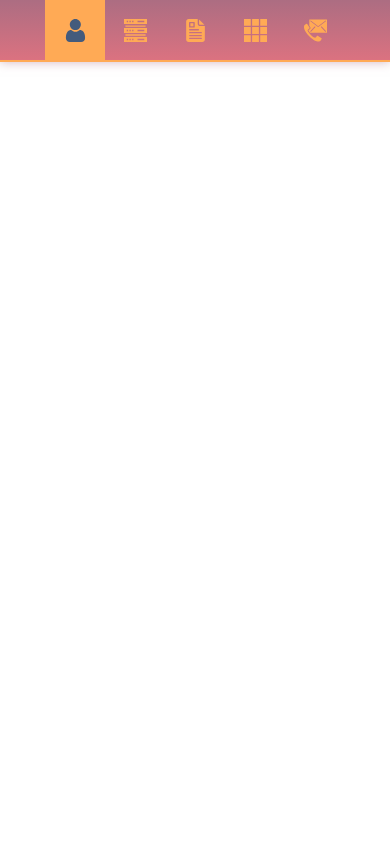
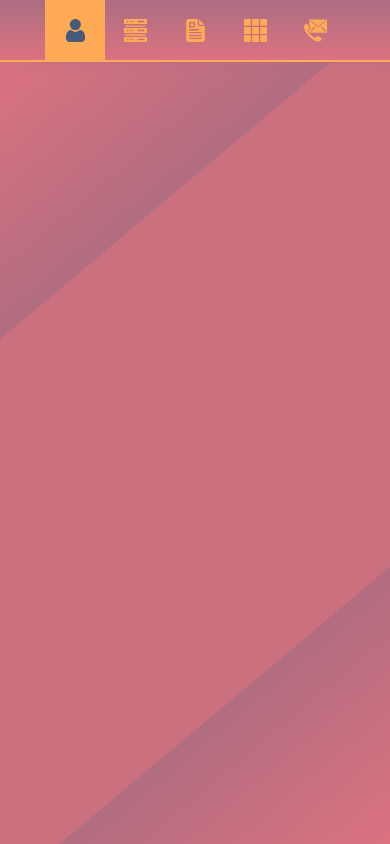
Before and after one commit to diglopes/my-portfolio, a website: page index.html in a window 390 px wide. Drawn offline with Linux system fonts and the light colour scheme.

Commit message:
Add gradient background to main

```diff
--- a/assets/styles/generic.css
+++ b/assets/styles/generic.css
@@ -15,3 +15,13 @@ a {
 li {
   list-style: none;
 }
+
+.wrapper {
+  display: flex;
+}
+
+@media screen and (max-width: 500px) {
+  .wrapper {
+    flex-direction: column;
+  }
+}
--- a/assets/styles/main.css
+++ b/assets/styles/main.css
@@ -8,6 +8,7 @@
   border-right: 2px solid var(--clr-secondary);
   box-shadow: 0px 0px 10px rgba(172, 109, 130, 0.5);
   width: 70px;
+  z-index: 999;
 }
 
 .nav-item {
@@ -31,7 +32,7 @@
   fill: var(--clr-base-dark);
 }
 
-@media screen and (max-width: 600px) {
+@media screen and (max-width: 500px) {
   .header {
     height: 100%;
     width: 100%;
@@ -50,3 +51,27 @@
     height: 60px;
   }
 }
+
+/*********************
+*       MAIN
+*********************/
+
+.main {
+  width: 100%;
+  height: 100vh;
+  background-image: linear-gradient(
+    140deg,
+    #db7280,
+    #b26d80 25%,
+    #cb707f 25%,
+    #cb707f 75%,
+    #b26d80 75%,
+    #db7280
+  );
+}
+
+@media screen and (max-width: 500px) {
+  .main {
+    height: calc(100vh - 62px);
+  }
+}
--- a/assets/styles/settings.css
+++ b/assets/styles/settings.css
@@ -1,7 +1,7 @@
 :root {
   /* Colors */
-  --clr-primary: #b26c82;
-  --clr-gradient: linear-gradient(to bottom, #db7280, #ac6d82);
+  --clr-primary: #dd717f;
+  --clr-gradient: linear-gradient(to bottom, var(--clr-primary), #ac6d82);
   --clr-secondary: #ffaa55;
   --clr-base: #fff;
   --clr-base-dark: #445b7c;
--- a/index.html
+++ b/index.html
@@ -10,6 +10,7 @@
     <title>Portfolio | Diego lopes - Front-end developer</title>
   </head>
   <body>
+    <div class="wrapper">
       <header class="header">
         <nav class="navigation">
           <li>
@@ -70,6 +71,9 @@
         </nav>
       </header>
 
-    <main></main>
+      <main class="main">
+        <section></section>
+      </main>
+    </div>
   </body>
 </html>
```
Lines whose indentation alone changed are shown as unchanged.
